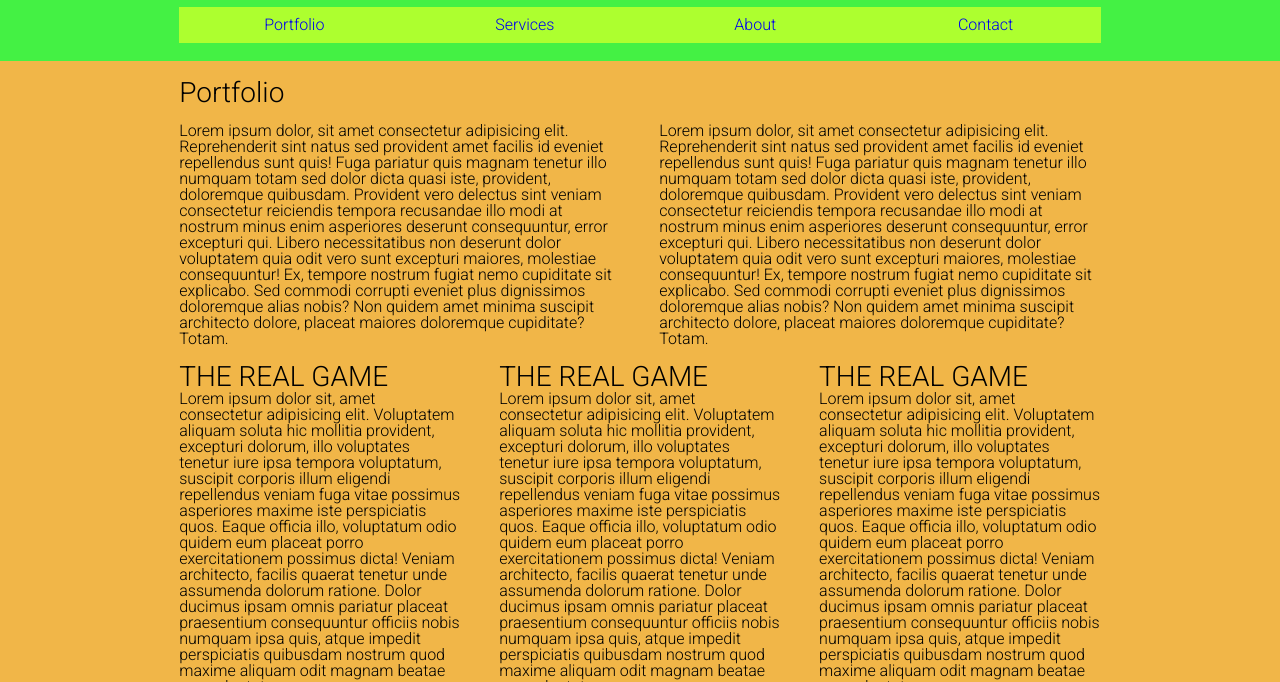
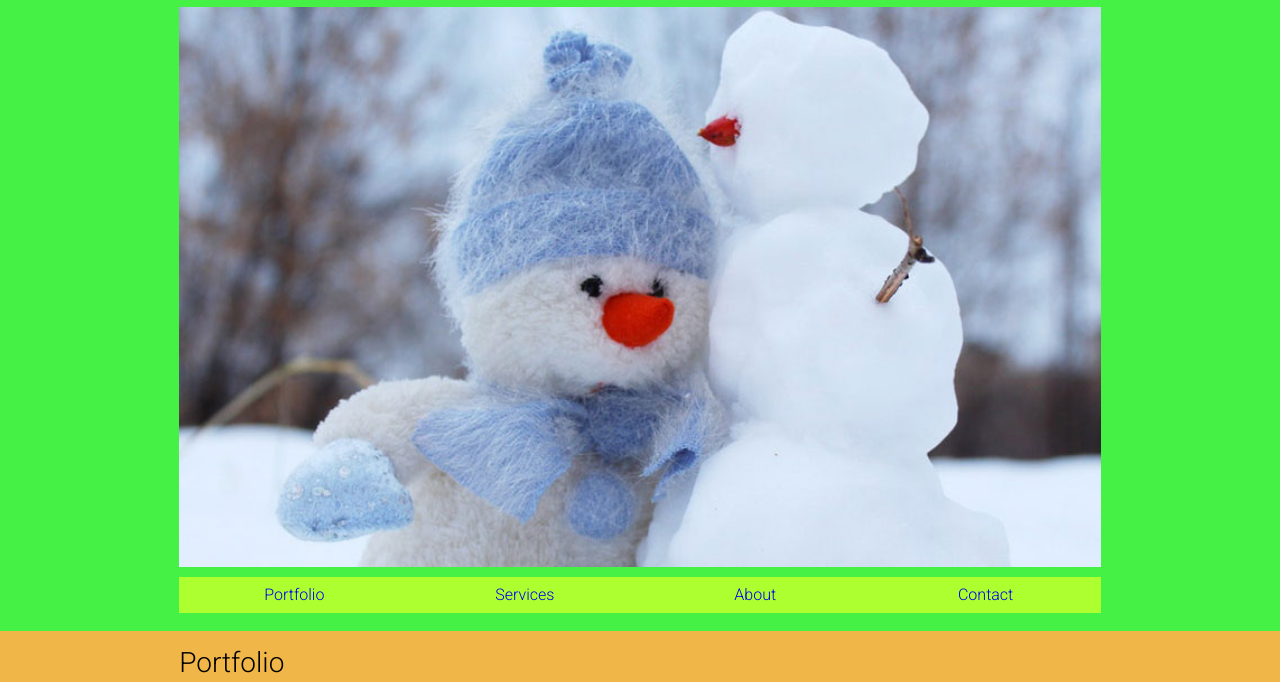
Before and after one commit to emmeiwhite/css_animations_image-gallery, a plain HTML site: page index.html in a window 1280 px wide. Shown: the part 77-759 px from the top of the page. Drawn offline with Linux system fonts and the light colour scheme.

Commit message:
responsive-images

```diff
--- a/css/desktop.css
+++ b/css/desktop.css
@@ -6,4 +6,10 @@
   .navigation ul li a {
     width: 25%;
   }
+
+  .hero-image {
+    background-image: url("./../images/hero-desktop.jpg");
+    height: 70vh;
+    width: 100%;
+  }
 }
--- a/css/mobile.css
+++ b/css/mobile.css
@@ -61,6 +61,16 @@ h5 {
 .headerWrapper h5 {
   text-align: center;
   color: rgb(255, 255, 255);
+}
+
+/* HERO-IMAGE */
+
+.hero-image {
+  background-image: url("./../images/hero-phone.jpg");
+  background-size: cover;
+  height: 40vh;
+  background-position: center;
+  margin: 1rem 0;
 }
 
 .navigation {
--- a/css/tablet.css
+++ b/css/tablet.css
@@ -22,4 +22,11 @@
   .column-2 {
     width: 33.33%;
   }
+
+  /* For Hero Image */
+
+  .hero-image {
+    background-image: url("./../images/hero-tabler.jpg");
+    height: 60vh;
+  }
 }
--- a/index.html
+++ b/index.html
@@ -27,6 +27,11 @@
           <div class="column-12">
             <h1>EmmeiSoft</h1>
             <h5>Where world comes to work</h5>
+
+            <!-- HERO IMAGE SECTION | WITHIN HEADER -->
+
+            <div class="hero-image column-12"></div>
+
             <nav class="navigation">
               <ul class="clearfix">
                 <li class="active"><a href="#">Portfolio</a></li>
```
Also changed, not shown: images/hero-desktop.jpg (added), images/hero-phone.jpg (added), images/hero-tabler.jpg (added).
